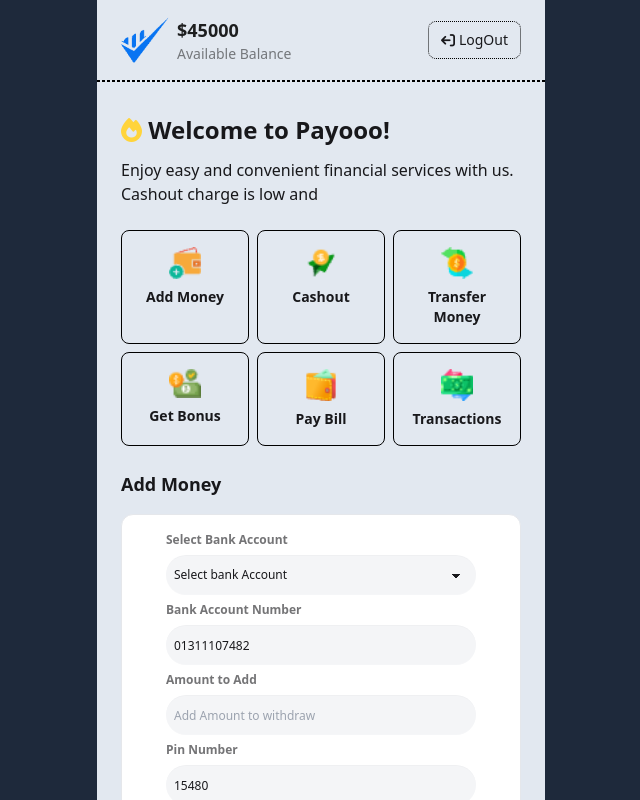
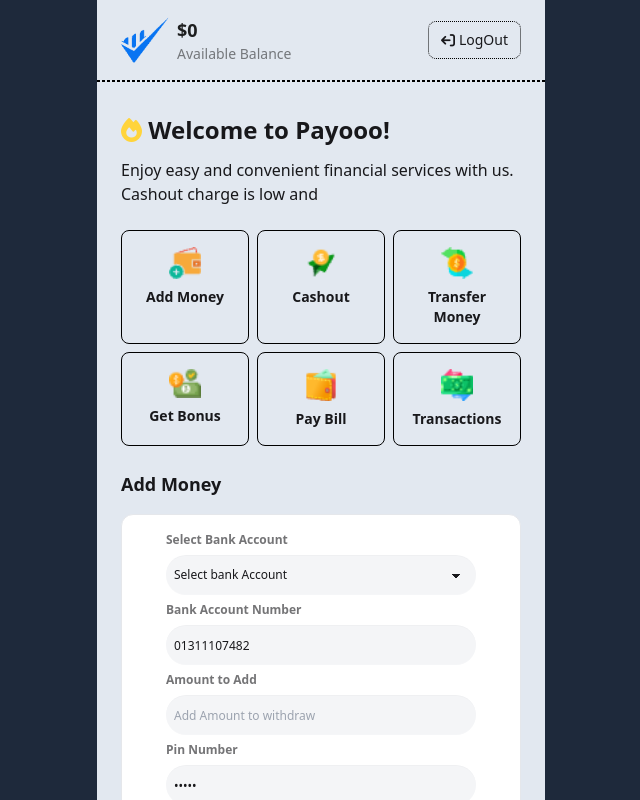
Before and after one commit to aunirudrad/payoo-app-web, a plain HTML site: page main.html in a window 1280 px wide. Both pictures are taken after a click on the element "Add Money". Shown: the top 800 px of the page, without its empty margins (319-959 px from the left). Drawn offline with nearby package versions, Linux system fonts and the light colour scheme.

Commit message:
add money and cashout section finalized

```diff
--- a/main.html
+++ b/main.html
@@ -35,7 +35,7 @@
           <img src="assets/Group.png" class="w-full" alt="">
         </div>
         <div>
-          <h3 class="text-lg font-extrabold text-color-primary">$<span id="balance">45000</span></h3>
+          <h3 class="text-lg font-extrabold text-color-primary">$<span id="balance">0</span></h3>
           <p class="text-sm text-color-secondary">Available Balance</p>
         </div>
       </div>
@@ -106,7 +106,7 @@
             <label class="fieldset-label font-semibold">Amount to Add</label>
             <input id="add-amount" type="number" class="input bg-bg-color-btn px-2 rounded-full" placeholder="Add Amount to withdraw" />
             <label class="fieldset-label font-semibold">Pin Number</label>
-            <input value="15480" id="account-pin" type="number" class="input bg-bg-color-btn px-2 rounded-full" placeholder="Enter 4 digit pin number" />
+            <input value="15480" id="account-pin" type="password" class="input bg-bg-color-btn px-2 rounded-full" placeholder="Enter 4 digit pin number" />
             <div><a class="link link-hover">Forgot password?</a></div>
             <button id="add-money-btn" class="btn btn-neutral mt-4 bg-blue-900 text-white rounded-full">Add Money</button>
           </fieldset>
@@ -125,7 +125,7 @@
             <label class="fieldset-label font-semibold">Amount</label>
             <input id="cashout-amount" type="number" class="input bg-bg-color-btn px-2 rounded-full" placeholder="Add Amount to withdraw" />
             <label class="fieldset-label font-semibold">Pin Number</label>
-            <input value="15480" id="cashout-pin" type="number" class="input bg-bg-color-btn px-2 rounded-full" placeholder="Enter 4 digit pin number" />
+            <input value="15480" id="cashout-pin" type="password" class="input bg-bg-color-btn px-2 rounded-full" placeholder="Enter 4 digit pin number" />
             <div><a class="link link-hover">Forgot password?</a></div>
             <button id="cashout-btn" class="btn btn-neutral mt-4 bg-blue-900 text-white rounded-full">Cash Out</button>
           </fieldset>
```
